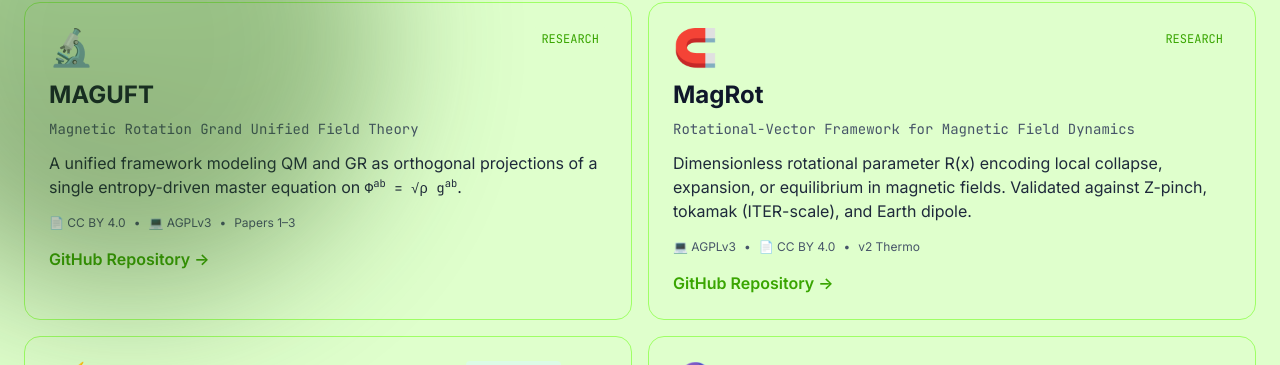
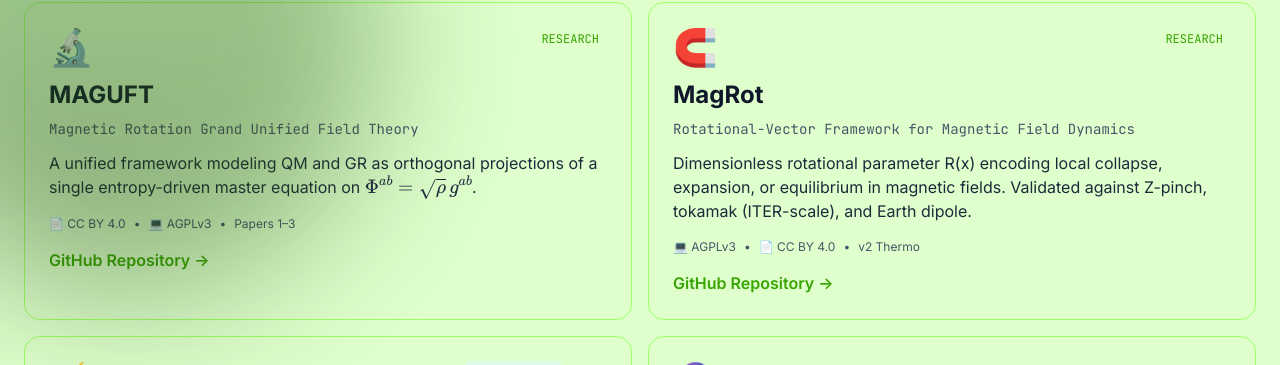
Before and after one commit to WCNegentropy/WCNegentropy.github.io, a Jekyll site: the page built from index.md, in a window 1280 px wide and 900 px high, scrolled down 554 px. Shown: the part 86-451 px from the top of the window. Built offline with Jekyll 4.4.1, drawn with Linux system fonts in a browser that asks for light colours; nearby versions of some CDN libraries.

Commit message:
Use MathJax notation for field equations instead of HTML
Agent-Logs-Url: https://github.com/WCNegentropy/WCNegentropy.github.io/sessions/cf968ae9-84c5-4968-b9d1-b6aa423bdbdf

Co-authored-by: WCNegentropy <217131625+WCNegentropy@users.noreply.github.com>

```diff
--- a/_layouts/home.html
+++ b/_layouts/home.html
@@ -48,7 +48,7 @@ layout: default
       <h3 class="text-2xl font-bold mb-2 group-hover:text-brand-600 transition-colors">MAGUFT</h3>
       <p class="text-sm font-mono text-slate-600 dark:text-slate-400 mb-3">Magnetic Rotation Grand Unified Field Theory</p>
       <p class="text-slate-800 dark:text-slate-300 transition-colors duration-300 mb-4">
-        A unified framework modeling QM and GR as orthogonal projections of a single entropy-driven master equation on <span class="font-mono text-sm">Φ<sup>ab</sup> = √ρ g<sup>ab</sup></span>.
+        A unified framework modeling QM and GR as orthogonal projections of a single entropy-driven master equation on $\Phi^{ab} = \sqrt{\rho}\,g^{ab}$.
       </p>
       <div class="flex items-center gap-2 text-xs text-slate-600 dark:text-slate-400 mb-4">
         <span>📄 CC BY 4.0</span>
```
Also changed, not shown: _research/maguft.md (+1 -1 lines).
